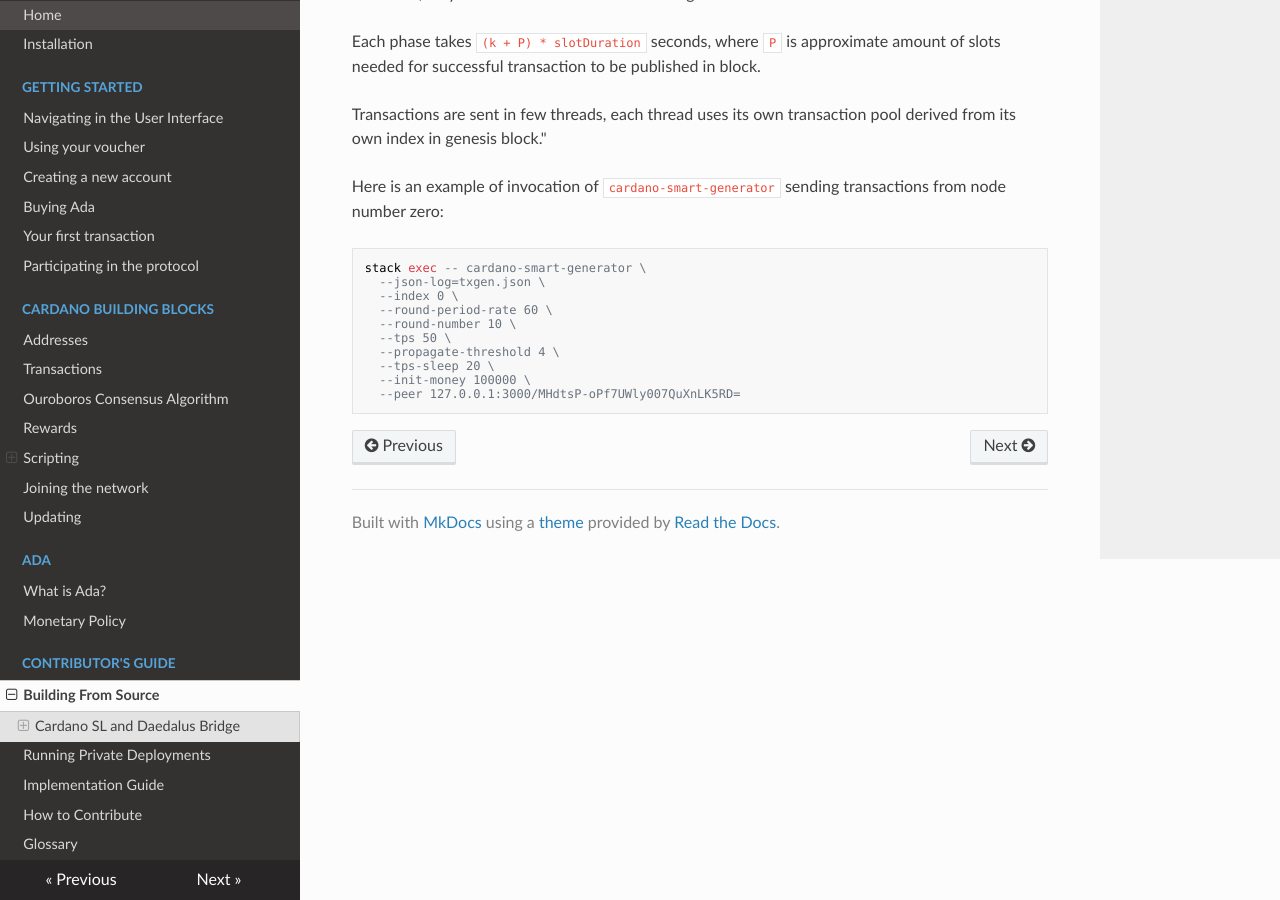
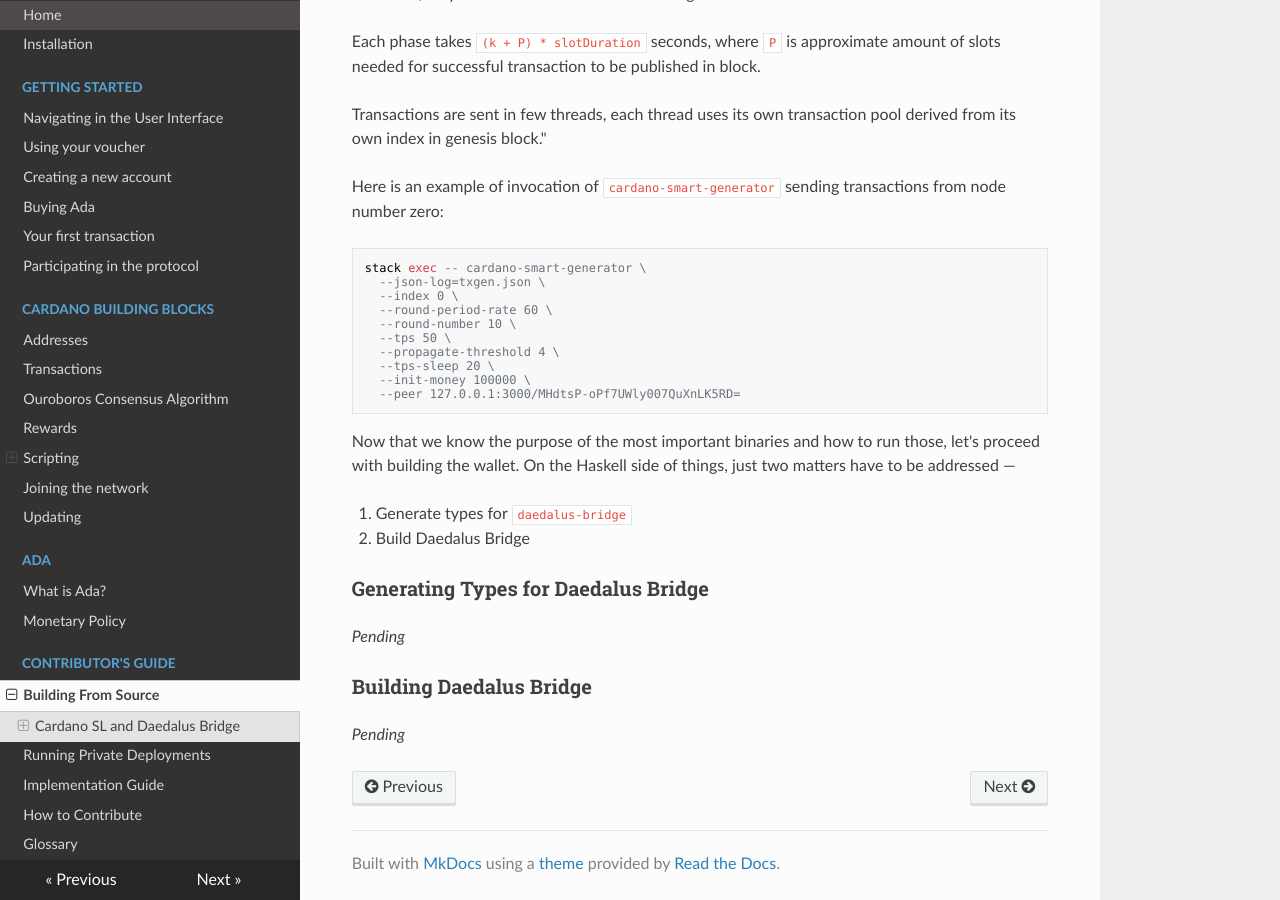
Before and after one commit to input-output-hk/cardano-docs, an MkDocs documentation site: the page built from docs/for-contributors/building-from-source.md, in a window 1280 px wide and 900 px high, scrolled down 2758 px. Built offline with MkDocs 1.6.1, drawn with Linux system fonts in a browser that asks for light colours; nearby versions of some CDN libraries; old or Windows-style settings are respelled for this version of MkDocs.

Commit message:
More info in building from source

````diff
--- a/docs/for-contributors/building-from-source.md
+++ b/docs/for-contributors/building-from-source.md
@@ -171,3 +171,18 @@
   --init-money 100000 \
   --peer 127.0.0.1:3000/MHdtsP-oPf7UWly007QuXnLK5RD=
 ```
+
+Now that we know the purpose of the most important binaries and how to
+run those, let's proceed with building the wallet. On the Haskell side
+of things, just two matters have to be addressed —
+
+ 1. Generate types for `daedalus-bridge`
+ 2. Build Daedalus Bridge
+
+### Generating Types for Daedalus Bridge
+
+_Pending_
+
+### Building Daedalus Bridge
+
+_Pending_
````
